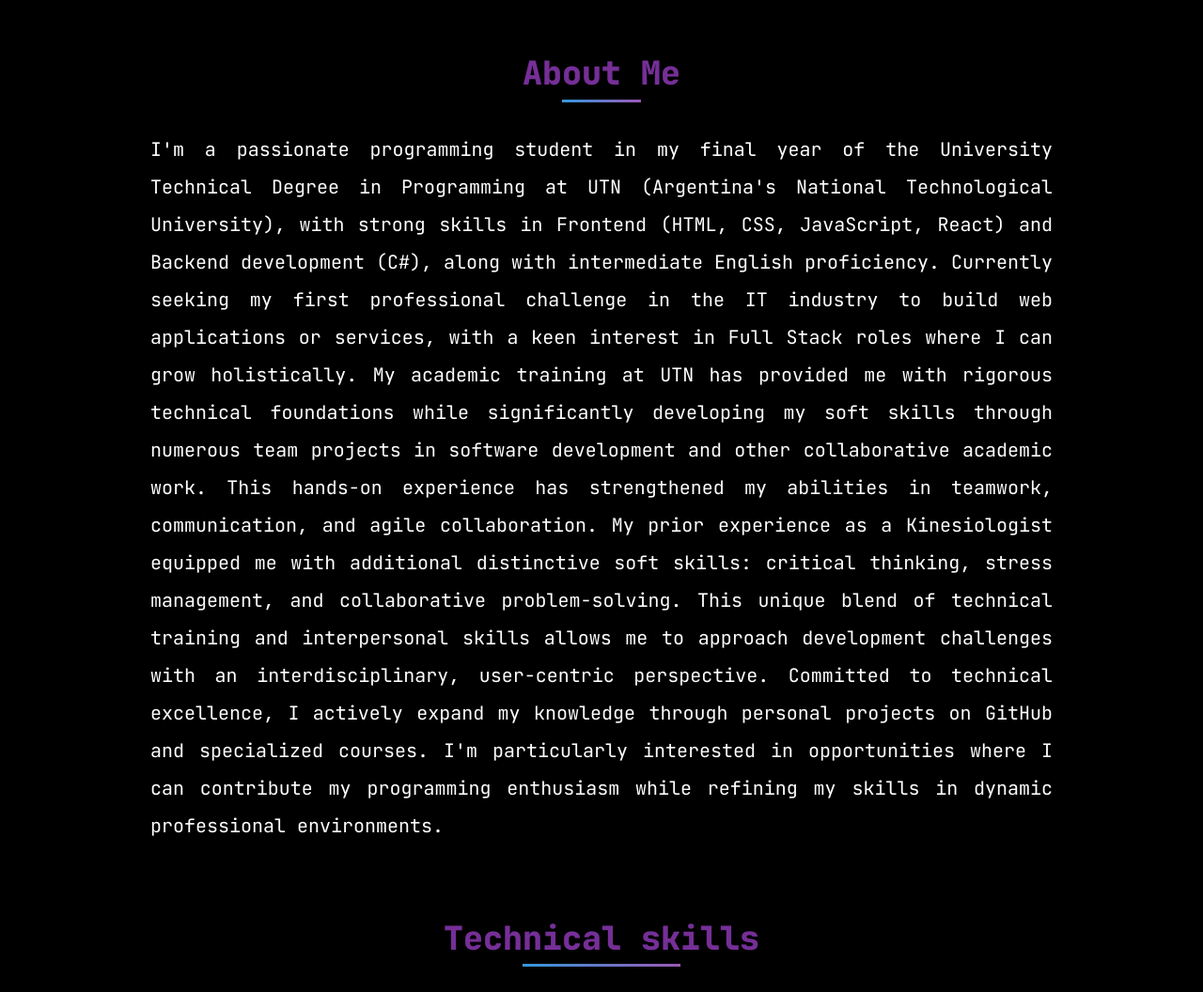
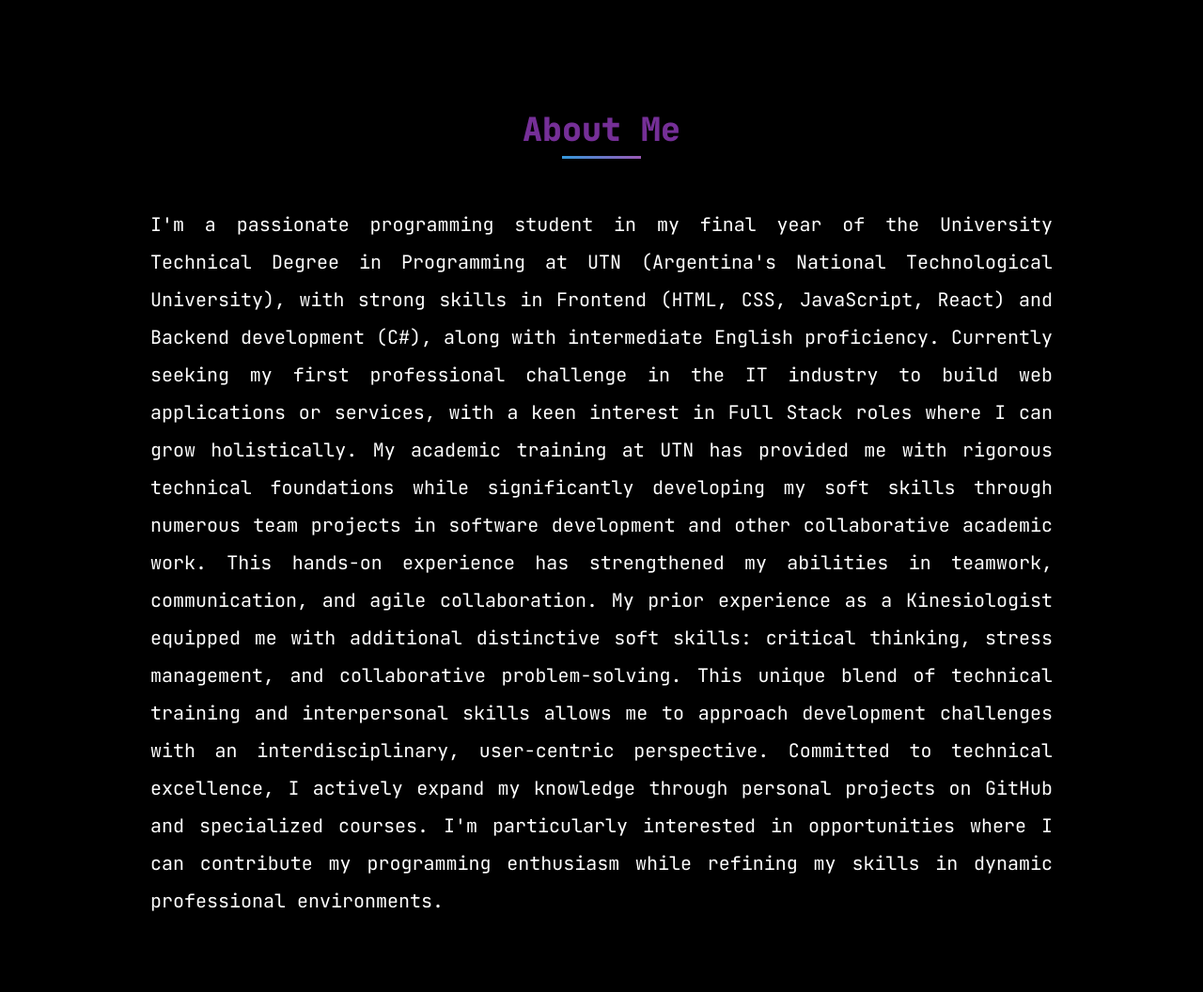
Before and after one commit to FogliattoFederico/Portfolio, a website: page index.html in a window 1280 px wide. Shown: the part 888-1944 px from the top of the page at 94% size. Drawn offline with nearby package versions, Linux system fonts and the light colour scheme.

Commit message:
h2's height

```diff
--- a/src/scss/layout/_about.scss
+++ b/src/scss/layout/_about.scss
@@ -11,7 +11,7 @@
 
     h2 {
         font-size: 3.5rem;
-        margin-bottom: 4rem;
+        margin: 6rem 0;
         color: v.$morado;
         position: relative;
         display: inline-block;
--- a/src/scss/layout/_projects.scss
+++ b/src/scss/layout/_projects.scss
@@ -6,7 +6,7 @@
 
     h2 {
         font-size: 3.5rem;
-        margin-bottom: 4rem;
+        margin: 6rem, 0;
         color: v.$morado;
         position: relative;
         display: inline-block;
--- a/src/scss/layout/_skills.scss
+++ b/src/scss/layout/_skills.scss
@@ -10,7 +10,7 @@
 
     h2 {
         font-size: 3.5rem;
-        margin-bottom: 4rem;
+        margin: 6rem 0;
         color: v.$morado;
         position: relative;
         display: inline-block;
```
Also changed, not shown: build/css/app.css.
